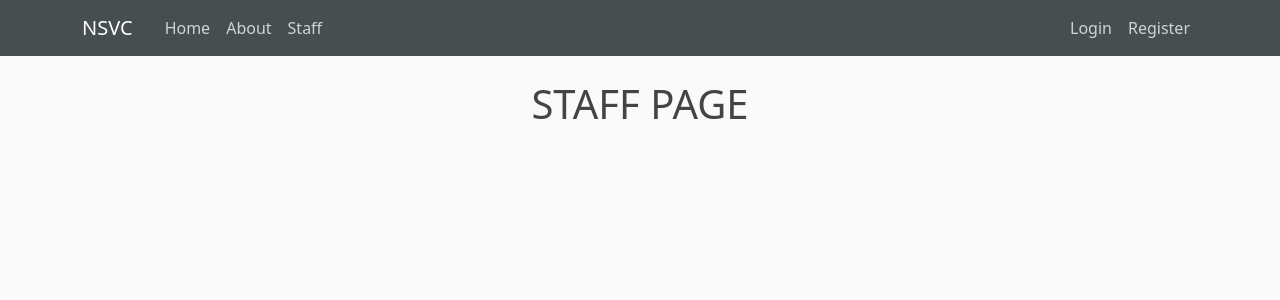
After one commit to Demeyer10/NSVC_Website, a Flask app: page /staff in a window 1280 px wide. The commit adds this page. Shown: the top 300 px of the page. Run offline with Flask 3, Linux system fonts and the light colour scheme; some libraries are stand-ins or nearby versions.

Commit message:
Creation of staff page

```diff
--- a/server.py
+++ b/server.py
@@ -15,6 +15,10 @@ def home():
 @app.route("/about")
 def about():
    return render_template('about.html', title="about")
+
+@app.route("/staff")
+def staff():
+    return render_template('staff.html', title="staff")
 
 @app.route("/register", methods=['GET', 'POST'])
 def register():
--- a/templates/layout.html
+++ b/templates/layout.html
@@ -20,20 +20,20 @@
         <header class="site-header">
             <nav class="navbar navbar-expand-md navbar-dark bg-steel fixed-top">
               <div class="container">
-                <a class="navbar-brand mr-4" href="/">NSVC</a>
+                <a class="navbar-brand mr-4" href="{{ url_for('home') }}">NSVC</a>
                 <button class="navbar-toggler" type="button" data-toggle="collapse" data-target="#navbarToggle" aria-controls="navbarToggle" aria-expanded="false" aria-label="Toggle navigation">
                   <span class="navbar-toggler-icon"></span>
                 </button>
                 <div class="collapse navbar-collapse" id="navbarToggle">
                   <div class="navbar-nav mr-auto">
                     <a class="nav-item nav-link" href="/">Home</a>
-                    <a class="nav-item nav-link" href="/about">About</a>
-                    <a class="nav-item nav-link" href="/staff">Staff</a>
+                    <a class="nav-item nav-link" href="{{ url_for('about') }}">About</a>
+                    <a class="nav-item nav-link" href="{{ url_for('staff') }}">Staff</a>
                   </div>
                   <!-- Navbar Right Side -->
                   <div class="navbar-nav">
-                    <a class="nav-item nav-link" href="/login">Login</a>
-                    <a class="nav-item nav-link" href="/register">Register</a>
+                    <a class="nav-item nav-link" href="{{ url_for('login') }}">Login</a>
+                    <a class="nav-item nav-link" href="{{ url_for('register') }}">Register</a>
                   </div>
                 </div>
               </div>
--- /dev/null
+++ b/templates/staff.html
@@ -0,0 +1,6 @@
+{% extends "layout.html" %}
+{% block content %}
+<div class="container text-center">
+    <h1>STAFF PAGE</h1>
+</div>
+{% endblock content %}
```
